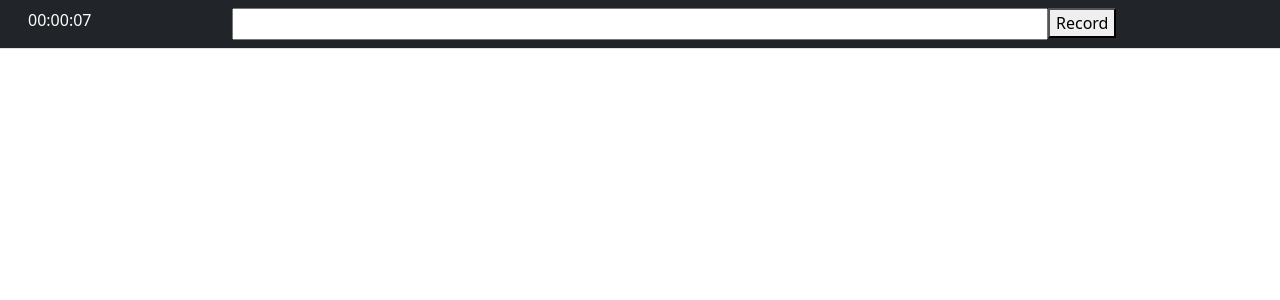
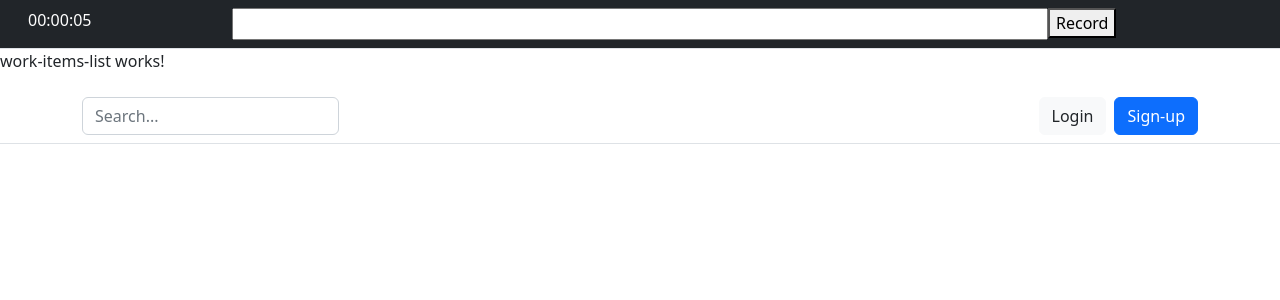
Before and after one commit to ProgramX-NPledger/Clock, an Angular app in the folder TraaDyLiooar/: page / in a window 1280 px wide. Shown: the top 300 px of the page. Built offline with nearby package versions, Linux system fonts and the light colour scheme.

Commit message:
Added Work Items list Component, need to do parent->child comms to have it updated

```diff
--- a/TraaDyLiooar/src/app/app.component.html
+++ b/TraaDyLiooar/src/app/app.component.html
@@ -1 +1,2 @@
 <app-header (submitWorkItem)="submitWorkItem($event)" />
+<app-work-items-list />
--- a/TraaDyLiooar/src/app/app.component.ts
+++ b/TraaDyLiooar/src/app/app.component.ts
@@ -18,5 +18,13 @@ export class AppComponent {
     // received from the recordTime method in the header component
     // submits a work item model for storage
     this.repositoryService.addWorkItem(event);
+    // load and refresh work items
+    this.loadAndRefreshWorkItems();
+  }
+
+  loadAndRefreshWorkItems() {
+    const workItems = this.repositoryService.getWorkItems();
+    // work items need to be passed to the work Items child for display
+
   }
 }
--- a/TraaDyLiooar/src/app/app.module.ts
+++ b/TraaDyLiooar/src/app/app.module.ts
@@ -7,12 +7,14 @@ import { BrowserAnimationsModule } from '@angular/platform-browser/animations';
 import { HeaderComponent } from './header/header.component';
 import { FormsModule } from '@angular/forms';
 import { SecondsToDateTimePipe } from './seconds-to-date-time.pipe';
+import { WorkItemsListComponent } from './work-items-list/work-items-list.component';
 
 @NgModule({
   declarations: [
     AppComponent,
     HeaderComponent,
-    SecondsToDateTimePipe
+    SecondsToDateTimePipe,
+    WorkItemsListComponent
   ],
   imports: [
     BrowserModule,
--- /dev/null
+++ b/TraaDyLiooar/src/app/work-items-list/work-items-list.component.html
@@ -0,0 +1,13 @@
+<p>work-items-list works!</p>
+<div class="px-3 py-2 border-bottom mb-3">
+    <div class="container d-flex flex-wrap justify-content-center">
+      <form class="col-12 col-lg-auto mb-2 mb-lg-0 me-lg-auto" role="search">
+        <input type="search" class="form-control" placeholder="Search..." aria-label="Search">
+      </form>
+
+      <div class="text-end">
+        <button type="button" class="btn btn-light text-dark me-2">Login</button>
+        <button type="button" class="btn btn-primary">Sign-up</button>
+      </div>
+    </div>
+  </div>
```
Also changed, not shown: TraaDyLiooar/src/app/_services/repository.service.ts (+2 -12 lines), TraaDyLiooar/src/app/work-items-list/work-items-list.component.ts (added, +10 -0 lines), TraaDyLiooar/src/app/work-items-list/work-items-list.component.css (added), 1 other file (tests, documents, lock files or other folders).
